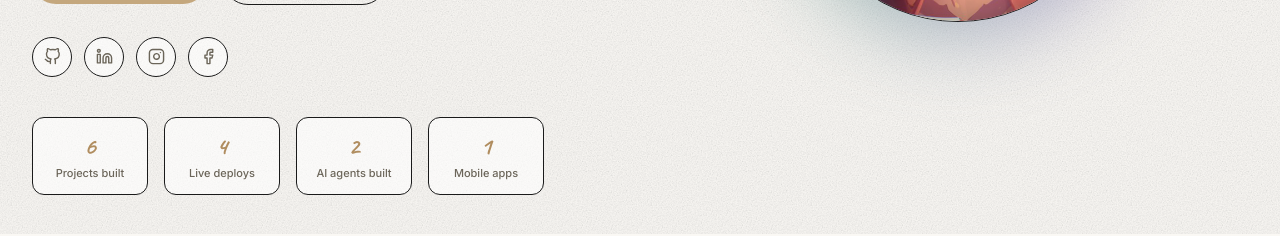
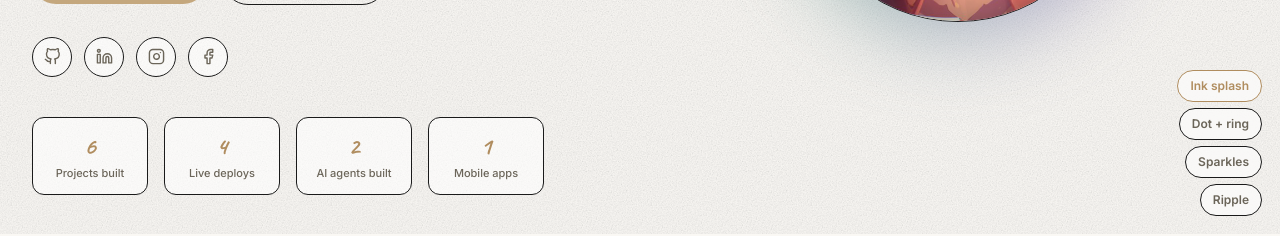
Before and after one commit to JohnAdhikari/portfolio, a React (Vite) app: page / in a window 1280 px wide. Shown: the part 566-802 px from the top of the page. Built offline with nearby package versions, Linux system fonts and the light colour scheme; no server answers; a web font is replaced by a local one.

Commit message:
Replace custom cursor with testable click effects (ink/dot-ring/sparkle/ripple)

```diff
--- a/src/App.jsx
+++ b/src/App.jsx
@@ -1,5 +1,5 @@
 import BackgroundSky from './components/effects/BackgroundSky';
-import CustomCursor from './components/effects/CustomCursor';
+import ClickEffect from './components/effects/ClickEffect';
 import ScrollProgress from './components/effects/ScrollProgress';
 import Navbar from './components/layout/Navbar';
 import Footer from './components/layout/Footer';
@@ -22,7 +22,7 @@ export default function App() {
   return (
     <div className="relative min-h-screen font-body">
       <BackgroundSky />
-      <CustomCursor />
+      <ClickEffect />
       <ScrollProgress />
 
       <Navbar theme={mode} toggleTheme={toggleMode} />
--- /dev/null
+++ b/src/components/effects/ClickEffect.jsx
@@ -0,0 +1,206 @@
+import { useEffect, useRef, useState } from 'react';
+import useReducedMotion from '../../hooks/useReducedMotion';
+
+// Click effects for the Raw (paper/pencil) theme. Canvas-based, fine-pointer
+// only, fully inert under reduced-motion. A floating switcher lets the owner
+// preview all variants; the choice is persisted so it can be locked in later.
+const VARIANTS = [
+  { id: 'ink', label: 'Ink splash' },
+  { id: 'dotring', label: 'Dot + ring' },
+  { id: 'sparkle', label: 'Sparkles' },
+  { id: 'ripple', label: 'Ripple' },
+];
+
+const INK = ['#4a4a4a', '#6b6559', '#b08d5f', '#8a5a3b'];
+
+function lerp(a, b, t) {
+  return a + (b - a) * t;
+}
+
+export default function ClickEffect() {
+  const canvasRef = useRef(null);
+  const reduced = useReducedMotion();
+  const [variant, setVariant] = useState(() => {
+    const stored = window.localStorage.getItem('portfolio-click-effect');
+    return VARIANTS.some((v) => v.id === stored) ? stored : 'ink';
+  });
+
+  useEffect(() => {
+    window.localStorage.setItem('portfolio-click-effect', variant);
+  }, [variant]);
+
+  useEffect(() => {
+    const canvas = canvasRef.current;
+    if (!canvas) return;
+    const ctx = canvas.getContext('2d');
+    if (!ctx) return;
+
+    const fine = window.matchMedia('(pointer: fine)').matches;
+    if (!fine || reduced) return;
+
+    let raf = null;
+    let particles = [];
+    let ripples = [];
+
+    const resize = () => {
+      canvas.width = window.innerWidth;
+      canvas.height = window.innerHeight;
+    };
+
+    const spawnInk = (x, y) => {
+      const n = 9 + Math.floor(Math.random() * 5);
+      for (let i = 0; i < n; i++) {
+        const angle = Math.random() * Math.PI * 2;
+        const speed = 1.2 + Math.random() * 3.4;
+        particles.push({
+          type: 'ink',
+          x,
+          y,
+          vx: Math.cos(angle) * speed,
+          vy: Math.sin(angle) * speed,
+          r: 1.4 + Math.random() * 2.2,
+          life: 1,
+          decay: 0.02 + Math.random() * 0.02,
+          color: INK[Math.floor(Math.random() * INK.length)],
+        });
+      }
+    };
+
+    const spawnDotRing = (x, y) => {
+      particles.push({ type: 'dot', x, y, r: 3, life: 1, decay: 0.045, color: '#b08d5f' });
+      particles.push({ type: 'ring', x, y, r: 4, life: 1, decay: 0.03, color: '#4a4a4a' });
+    };
+
+    const spawnSparkle = (x, y) => {
+      const n = 7 + Math.floor(Math.random() * 4);
+      for (let i = 0; i < n; i++) {
+        const angle = (i / n) * Math.PI * 2 + Math.random() * 0.4;
+        const speed = 1.6 + Math.random() * 2.6;
+        particles.push({
+          type: 'sparkle',
+          x,
+          y,
+          angle,
+          speed,
+          size: 3 + Math.random() * 3,
+          life: 1,
+          decay: 0.03 + Math.random() * 0.02,
+          color: Math.random() > 0.5 ? '#c4a77d' : '#8a5a3b',
+        });
+      }
+    };
+
+    const spawnRipple = (x, y) => {
+      ripples.push({ x, y, r: 2, maxR: 90, alpha: 1, decay: 0.02 });
+    };
+
+    const draw = () => {
+      ctx.clearRect(0, 0, canvas.width, canvas.height);
+
+      particles = particles.filter((p) => p.life > 0);
+      particles.forEach((p) => {
+        p.life -= p.decay;
+        if (p.type === 'ink') {
+          p.x += p.vx;
+          p.y += p.vy;
+          p.vx *= 0.96;
+          p.vy *= 0.96;
+          ctx.globalAlpha = Math.max(0, p.life) * 0.9;
+          ctx.fillStyle = p.color;
+          ctx.beginPath();
+          ctx.arc(p.x, p.y, p.r * p.life, 0, Math.PI * 2);
+          ctx.fill();
+        } else if (p.type === 'dot') {
+          ctx.globalAlpha = Math.max(0, p.life);
+          ctx.fillStyle = p.color;
+          ctx.beginPath();
+          ctx.arc(p.x, p.y, p.r, 0, Math.PI * 2);
+          ctx.fill();
+        } else if (p.type === 'ring') {
+          ctx.globalAlpha = Math.max(0, p.life);
+          ctx.strokeStyle = p.color;
+          ctx.lineWidth = 1.6;
+          ctx.beginPath();
+          ctx.arc(p.x, p.y, p.r + (1 - p.life) * 44, 0, Math.PI * 2);
+          ctx.stroke();
+        } else if (p.type === 'sparkle') {
+          p.angle += 0.02;
+          const d = (1 - p.life) * 56;
+          const sx = p.x + Math.cos(p.angle) * d;
+          const sy = p.y + Math.sin(p.angle) * d;
+          ctx.globalAlpha = Math.max(0, p.life);
+          ctx.strokeStyle = p.color;
+          ctx.lineWidth = 1.4;
+          const s = p.size * Math.max(0, p.life);
+          ctx.beginPath();
+          ctx.moveTo(sx - s, sy);
+          ctx.lineTo(sx + s, sy);
+          ctx.moveTo(sx, sy - s);
+          ctx.lineTo(sx, sy + s);
+          ctx.stroke();
+        }
+      });
+
+      ripples = ripples.filter((r) => r.alpha > 0);
+      ripples.forEach((r) => {
+        r.r = lerp(2, r.maxR, 1 - Math.pow(1 - r.alpha, 2));
+        r.alpha -= r.decay;
+        ctx.globalAlpha = Math.max(0, r.alpha) * 0.6;
+        ctx.strokeStyle = '#b08d5f';
+        ctx.lineWidth = 1.5;
+        ctx.beginPath();
+        ctx.arc(r.x, r.y, r.r, 0, Math.PI * 2);
+        ctx.stroke();
+      });
+
+      ctx.globalAlpha = 1;
+      if (particles.length || ripples.length) raf = requestAnimationFrame(draw);
+    };
+
+    const onPointerDown = (e) => {
+      const { clientX, clientY } = e;
+      if (variant === 'ink') spawnInk(clientX, clientY);
+      if (variant === 'dotring') spawnDotRing(clientX, clientY);
+      if (variant === 'sparkle') spawnSparkle(clientX, clientY);
+      if (variant === 'ripple') spawnRipple(clientX, clientY);
+      if (!raf) raf = requestAnimationFrame(draw);
+    };
+
+    resize();
+    window.addEventListener('resize', resize);
+    window.addEventListener('pointerdown', onPointerDown);
+
+    return () => {
+      cancelAnimationFrame(raf);
+      raf = null;
+      particles = [];
+      ripples = [];
+      window.removeEventListener('resize', resize);
+      window.removeEventListener('pointerdown', onPointerDown);
+    };
+  }, [variant, reduced]);
+
+  return (
+    <>
+      <canvas
+        ref={canvasRef}
+        className="click-effect"
+        aria-hidden="true"
+      />
+
+      {/* Floating switcher to preview the variants (desktop only) */}
+      <div className="click-switcher hidden md:block" role="group" aria-label="Click effect switcher">
+        {VARIANTS.map((v) => (
+          <button
+            key={v.id}
+            onClick={() => setVariant(v.id)}
+            className={`click-chip ${variant === v.id ? 'is-active' : ''}`}
+            aria-pressed={variant === v.id}
+          >
+            {v.label}
+          </button>
+        ))}
+      </div>
+    </>
+  );
+}
--- a/src/components/effects/CustomCursor.jsx
+++ /dev/null
@@ -1,56 +0,0 @@
-import { useRef, useEffect } from 'react';
-import { gsap } from '../../lib/gsapRegister';
-import useReducedMotion from '../../hooks/useReducedMotion';
-
-// GSAP-lerped custom cursor: fast dot + lagging ring that grows on interactive hover.
-// Desktop (fine pointer) + non-reduced motion only. Degrades gracefully otherwise.
-export default function CustomCursor() {
-  const dotRef = useRef(null);
-  const ringRef = useRef(null);
-  const reduced = useReducedMotion();
-
-  useEffect(() => {
-    const fine = window.matchMedia('(pointer: fine)').matches;
-    if (!fine || reduced) return;
-
-    const dot = dotRef.current;
-    const ring = ringRef.current;
-    if (!dot || !ring) return;
-    document.documentElement.classList.add('has-custom-cursor');
-
-    const dotX = gsap.quickTo(dot, 'x', { duration: 0.08, ease: 'power2.out' });
-    const dotY = gsap.quickTo(dot, 'y', { duration: 0.08, ease: 'power2.out' });
-    const ringX = gsap.quickTo(ring, 'x', { duration: 0.32, ease: 'power3.out' });
-    const ringY = gsap.quickTo(ring, 'y', { duration: 0.32, ease: 'power3.out' });
-
-    const onMove = (e) => {
-      dotX(e.clientX);
-      dotY(e.clientY);
-      ringX(e.clientX);
-      ringY(e.clientY);
-    };
-    const onOver = (e) => {
-      const interactive = e.target?.closest
-        ? e.target.closest('a, button, input, textarea, select, [role="button"]')
-        : null;
-      ring.classList.toggle('is-hover', Boolean(interactive));
-    };
-
-    window.addEventListener('mousemove', onMove, { passive: true });
-    window.addEventListener('mouseover', onOver, { passive: true });
-
-    return () => {
-      document.documentElement.classList.remove('has-custom-cursor');
-      window.removeEventListener('mousemove', onMove);
-      window.removeEventListener('mouseover', onOver);
-      gsap.killTweensOf([dot, ring]);
-    };
-  }, [reduced]);
-
-  return (
-    <>
-      <div ref={dotRef} className="cursor-dot" aria-hidden="true" />
-      <div ref={ringRef} className="cursor-ring" aria-hidden="true" />
-    </>
-  );
-}
--- a/src/styles/tokens.css
+++ b/src/styles/tokens.css
@@ -223,46 +223,37 @@ html { scroll-behavior: smooth; }
   background: linear-gradient(90deg, transparent, var(--line), transparent);
 }
 
-/* ---------- Custom cursor ---------- */
-.has-custom-cursor,
-.has-custom-cursor * { cursor: none !important; }
-.cursor-dot,
-.cursor-ring {
+/* ---------- Click effect ---------- */
+.click-effect {
   position: fixed;
-  top: 0;
-  left: 0;
+  inset: 0;
   z-index: 12000;
   pointer-events: none;
-  border-radius: 9999px;
-  display: none;
 }
-.has-custom-cursor .cursor-dot,
-.has-custom-cursor .cursor-ring { display: block; }
-.cursor-dot {
-  width: 6px;
-  height: 6px;
-  margin: -3px 0 0 -3px;
-  background: var(--accent-hi);
-  box-shadow: 0 0 12px var(--accent-hi);
+.click-switcher {
+  position: fixed;
+  right: 18px;
+  bottom: 18px;
+  z-index: 90;
+  display: flex;
+  flex-direction: column;
+  align-items: flex-end;
+  gap: 6px;
 }
-.cursor-ring {
-  width: 38px;
-  height: 38px;
-  margin: -19px 0 0 -19px;
-  border: 1.5px solid color-mix(in srgb, var(--accent) 60%, transparent);
-  transition: width 0.3s ease, height 0.3s ease, margin 0.3s ease, border-color 0.3s ease, background-color 0.3s ease;
+.click-chip {
+  border: 1px solid var(--line);
+  background: var(--panel);
+  color: var(--ink-soft);
+  padding: 6px 12px;
+  border-radius: 999px;
+  font-size: 12px;
+  font-weight: 600;
+  transition: all 0.2s ease;
+  backdrop-filter: blur(10px);
+  cursor: pointer;
 }
-.cursor-ring.is-hover {
-  width: 60px;
-  height: 60px;
-  margin: -30px 0 0 -30px;
-  border-color: var(--accent-hi);
-  background: color-mix(in srgb, var(--accent) 12%, transparent);
-}
-@media (pointer: coarse) {
-  .has-custom-cursor,
-  .has-custom-cursor * { cursor: auto; }
-}
+.click-chip:hover { color: var(--ink); border-color: var(--accent); }
+.click-chip.is-active { color: var(--accent-hi); border-color: var(--accent-hi); }
 
 /* ---------- Typewriter caret ---------- */
 .caret {
```
